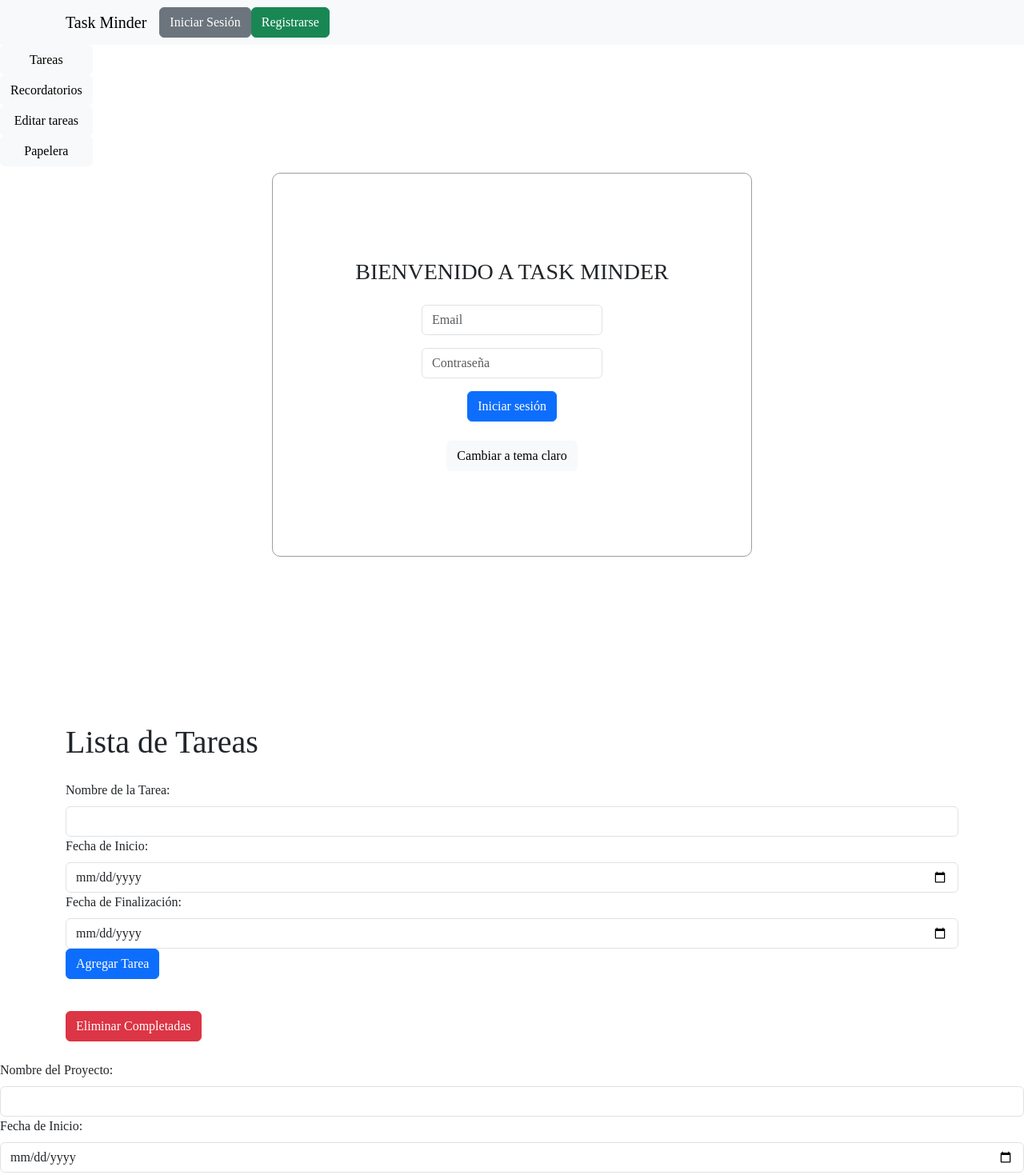
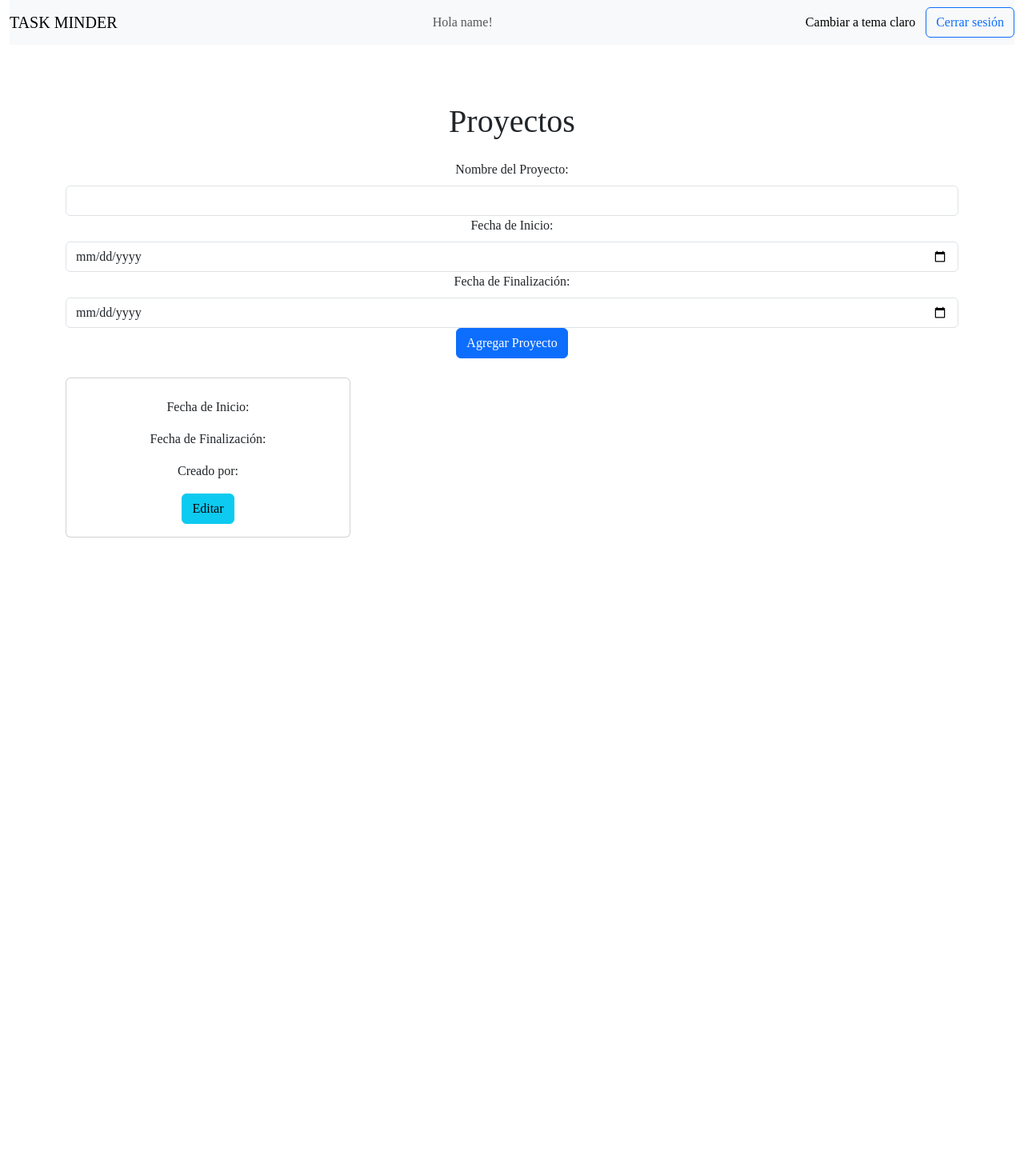
Before and after one commit to FrancoExeqGarcia/TPIToDoAppLC3, a React (Create React App) app in the folder todoapp/: page /home in a window 1280 px wide. Shown: the top 1469 px of the page at 80% size. After the commit the page ends 800 px from the top, so only its background shows below. Built offline with nearby package versions, Linux system fonts and the light colour scheme; sample sign-in values are in the browser's storage; a web font is replaced by a local one.

Commit message:
FixThemeAddRouteFixProject&Todos

```diff
--- a/todoapp/package.json
+++ b/todoapp/package.json
@@ -10,6 +10,7 @@
     "react": "^18.2.0",
     "react-bootstrap": "^2.9.1",
     "react-dom": "^18.2.0",
+    "react-router-dom": "^6.18.0",
     "react-scripts": "5.0.1",
     "web-vitals": "^2.1.4"
   },
--- a/todoapp/src/App.js
+++ b/todoapp/src/App.js
@@ -1,31 +1,56 @@
-import React from "react";
 import "./App.css";
-import SideBar from "./Components/sideBar/SideBar";
-import User from "./Components/user/User";
-import Projects from "./Components/projects/Projects";
-import Todos from "./Components/todos/Todos";
-import EditTodo from "./Components/editTodo/EditTodo";
-import NavBar from "./Components/navBar/NavBar";
-import AddNewProject from "./Components/addNewProject/AddNewProject";
+import {
+  Navigate,
+  RouterProvider,
+  createBrowserRouter,
+} from "react-router-dom";
+
 import Login from "./Components/logIn/LogIn";
+import Dashboard from "./Components/dashboard/Dashboard";
+import Protected from "./Components/security/protected/Protected";
+import PageNotFound from "./Components/security/pageNotFound/PageNotFound";
+import { ThemeContext } from "./Components/services/themeContext/theme.context";
 import { useContext } from "react";
-import { ThemeContext } from "./Components/services/themeContext/theme.context";
+import {
+  APIContext,
+  APIContextProvider,
+} from "./Components/services/apiContext/API.Context";
+import { Spinner } from "react-bootstrap";
 
 function App() {
   const { theme } = useContext(ThemeContext);
+  const { isLoading } = useContext(APIContext);
 
+  const router = createBrowserRouter([
+    {
+      path: "/",
+      element: <Navigate to="/login" replace />,
+    },
+    {
+      path: "/login",
+      element: <Login />,
+    },
+    {
+      path: "/home",
+      element: (
+        <Protected>
+          <Dashboard />
+        </Protected>
+      ),
+    },
+    {
+      path: "*",
+      element: <PageNotFound />,
+    },
+  ]);
   return (
-    <div /*className={`App ${theme === "DARK" && "dark-theme"}`}*/>
-      <NavBar>
-        <User />
-      </NavBar>
-      <SideBar>
-        <Projects />
-        <EditTodo />
-      </SideBar>
-      <Login />
-      <Todos />
-      <AddNewProject />
+    <div
+      className={`App ${theme === "DARK" && "dark-theme"} ${
+        isLoading && "opacity-80"
+      }`}
+    >
+      {isLoading && <Spinner />}
+      <RouterProvider router={router} />
     </div>
   );
 }
--- a/todoapp/src/Components/addNewProject/AddNewProject.js
+++ b/todoapp/src/Components/addNewProject/AddNewProject.js
@@ -1,10 +1,13 @@
-import React, { useState } from "react";
+import React, { useState, useContext } from "react";
 import { Form, Button } from "react-bootstrap";
+import { AuthenticationContext } from "../services/authenticationContext/authentication.context";
 
 function AddNewProject({ onAddProject }) {
   const [ProjectName, setProjectName] = useState("");
   const [startDate, setStartDate] = useState("");
   const [endDate, setEndDate] = useState("");
+  const { user } = useContext(AuthenticationContext);
+  const owner = user.email.split("@")[0];
 
   const handleSubmit = (e) => {
     e.preventDefault();
@@ -16,6 +19,7 @@ function AddNewProject({ onAddProject }) {
 
     const newProject = {
       name: ProjectName,
+      ownerName: owner,
       startDate,
       endDate,
     };
--- a/todoapp/src/Components/dashboard/Dashboard.js
+++ b/todoapp/src/Components/dashboard/Dashboard.js
@@ -1,14 +1,15 @@
-import { useContext } from "react";
-import { Button, Col, Row } from "react-bootstrap";
-//import { useNavigate } from "react-router";
+// Dashboard.jsx
+import React, { useContext } from "react";
+import { Button, Col, Container, Navbar, Row } from "react-bootstrap";
+import { useNavigate } from "react-router";
 import { AuthenticationContext } from "../services/authenticationContext/authentication.context";
-import { APIContext } from "../services/apiContext/ApiContext";
 import ToggleTheme from "../ui/toggleTheme/ToggleTheme";
+import Todos from "../todos/Todos";
+import Projects from "../projects/Projects";
 
 const Dashboard = () => {
   const { handleLogout, user } = useContext(AuthenticationContext);
-  const { toggleLoading } = useContext(APIContext);
-
+  const navigate = useNavigate();
   const username = user.email.split("@")[0];
 
   const handleLogoutInDashboard = () => {
@@ -17,19 +18,31 @@ const Dashboard = () => {
   };
 
   return (
-    <>
+    <Container fluid>
+      <Navbar bg="light" variant="light" className="d-flex align-items-center">
+        <Navbar.Brand>TASK MINDER</Navbar.Brand>
+        <Navbar.Toggle />
+        <Navbar.Collapse className="justify-content-end">
+          <Navbar.Text className="mr-4 ms-auto me-auto">
+            Hola {username}!
+          </Navbar.Text>
+          <ToggleTheme />
+          <Button
+            variant="outline-primary"
+            className="ml-2 mt-2 mt-md-0"
+            onClick={handleLogoutInDashboard}
+          >
+            Cerrar sesión
+          </Button>
+        </Navbar.Collapse>
+      </Navbar>
+
       <Row>
-        <Col className="d-flex justify-content-center align-items-center">
-          <h4>Hola {username}!</h4>
-        </Col>
-        <Col>
-          <ToggleTheme />
-        </Col>
-        <Col className="d-flex justify-content-end mx-4 py-2">
-          <Button onClick={handleLogoutInDashboard}>Cerrar sesión</Button>
+        <Col xs={12} className="text-center mt-4">
+          <Projects />
         </Col>
       </Row>
-    </>
+    </Container>
   );
 };
 
--- a/todoapp/src/Components/editProject/EditProject.js
+++ b/todoapp/src/Components/editProject/EditProject.js
@@ -1,7 +1,7 @@
 import React, { useState } from "react";
 import { Form, Button } from "react-bootstrap";
 
-function EditProject({ project, onUpdateProject, onCancel }) {
+function EditProject({ project, onUpdateProject, onCancel, onDeleteProject }) {
   const [editedName, setEditedName] = useState(project.name);
   const [editedStartDate, setEditedStartDate] = useState(project.startDate);
   const [editedEndDate, setEditedEndDate] = useState(project.endDate);
@@ -45,6 +45,9 @@ function EditProject({ project, onUpdateProject, onCancel }) {
           onChange={(e) => setEditedEndDate(e.target.value)}
         />
       </Form.Group>
+      <Button variant="danger" onClick={onDeleteProject}>
+        Eliminar
+      </Button>
       <Button variant="primary" type="submit">
         Guardar
       </Button>
--- a/todoapp/src/Components/logIn/LogIn.js
+++ b/todoapp/src/Components/logIn/LogIn.js
@@ -1,5 +1,6 @@
 import React, { useRef, useState, useContext } from "react";
 import "./Login.css";
+import { useNavigate } from "react-router";
 import { AuthenticationContext } from "../services/authenticationContext/authentication.context";
 import ToggleTheme from "../ui/toggleTheme/ToggleTheme";
 import { ThemeContext } from "../services/themeContext/theme.context";
@@ -13,6 +14,7 @@ const Login = () => {
 
   const emailRef = useRef(null);
   const passwordRef = useRef(null);
+  const navigate = useNavigate();
 
   const emailChangeHandler = (event) => {
     if (emailRef.current.value.length > 0) {
@@ -28,16 +30,21 @@ const Login = () => {
   const signInHandler = () => {
     if (emailRef.current.value.length === 0) {
       emailRef.current.focus();
+      passwordRef.current.style.borderColor = "red";
+      passwordRef.current.style.outline = "none";
       alert("Email vacío");
       return;
     }
 
     if (password.length === 0) {
       passwordRef.current.focus();
+      passwordRef.current.style.borderColor = "red";
+      passwordRef.current.style.outline = "none";
       alert("Contraseña vacia");
       return;
     }
     handleLogin(email);
+    navigate("/home");
   };
 
   return (
@@ -69,7 +76,7 @@ const Login = () => {
           className="btn btn-primary btn-block"
           type="button"
         >
-          Iniciar sesión
+          Iniciar sesion
         </button>
         <ToggleTheme />
       </div>
--- a/todoapp/src/Components/projectCard/ProjectCard.js
+++ b/todoapp/src/Components/projectCard/ProjectCard.js
@@ -1,7 +1,7 @@
 import React from "react";
 import { Card, Button, Form } from "react-bootstrap";
 
-function ProjectCard({ project, onDeleteProject, onEditProject, onMarkAsCompleted }) {
+function ProjectCard({ project, onEditProject }) {
   const handleEditClick = () => {
     if (!project.isCompleted) {
       onEditProject(project);
@@ -14,14 +14,7 @@ function ProjectCard({ project, onDeleteProject, onEditProject, onMarkAsComplete
         <Card.Title>{project.name}</Card.Title>
         <Card.Text>Fecha de Inicio: {project.startDate}</Card.Text>
         <Card.Text>Fecha de Finalización: {project.endDate}</Card.Text>
-        <Form.Check
-          type="checkbox"
-          label="Completada"
-          checked={project.isCompleted}
-          onChange={() => {
-            onMarkAsCompleted(project.id);
-          }}
-        />
+        <Card.Text>Creado por:{project.ownerName}</Card.Text>
         <Button
           variant="info"
           onClick={handleEditClick}
@@ -29,9 +22,6 @@ function ProjectCard({ project, onDeleteProject, onEditProject, onMarkAsComplete
         >
           Editar
         </Button>
-        <Button variant="danger" onClick={onDeleteProject}>
-          Eliminar
-        </Button>
       </Card.Body>
     </Card>
   );
--- a/todoapp/src/Components/projects/Projects.js
+++ b/todoapp/src/Components/projects/Projects.js
@@ -5,7 +5,7 @@ import EditProject from "../editProject/EditProject"; // Importa el nuevo compon
 import AddNewProject from "../addNewProject/AddNewProject";
 
 function Projects() {
-  const [projects, setProjects] = useState([]);
+  const [projects, setProjects] = useState([{ tasks: [] }]);
   const [editingProjects, setEditingProject] = useState(null);
 
   const addProject = (newProject) => {
@@ -44,19 +44,16 @@ function Projects() {
 
       <Row className="mt-4">
         {projects.map((project, index) => (
-          <Col key={index} xs={12} md={6} lg={4} className="mb-3">
+          <Col key={index} xs={6} md={6} lg={4} className="mb-3">
             {editingProjects === project ? (
               <EditProject
                 project={project}
                 onUpdateProject={saveEditedProject}
                 onCancel={cancelEdit}
+                onDeleteProject={() => deleteProject(index)}
               />
             ) : (
-              <ProjectCard
-                project={project}
-                onDeleteProject={() => deleteProject(index)}
-                onEditProject={editProject}
-              />
+              <ProjectCard project={project} onEditProject={editProject} />
             )}
           </Col>
         ))}
--- /dev/null
+++ b/todoapp/src/Components/security/pageNotFound/PageNotFound.js
@@ -0,0 +1,19 @@
+import React from "react";
+import { Button } from "react-bootstrap";
+import { useNavigate } from "react-router";
+
+const PageNotFound = () => {
+  const navigate = useNavigate();
+
+  const backToHomePageHandler = () => {
+    navigate("/login");
+  };
+  return (
+    <div className="text-center">
+      <h2 className="my-4">¡Oops! La página solicitada no fue encontrada</h2>
+      <Button onClick={backToHomePageHandler}>Volver a iniciar sesión</Button>
+    </div>
+  );
+};
+
+export default PageNotFound;
--- a/todoapp/src/Components/todoForm/TodoForm.js
+++ b/todoapp/src/Components/todoForm/TodoForm.js
@@ -37,7 +37,7 @@ function TodoForm({ onAddTask }) {
   return (
     <Form onSubmit={handleSubmit} className="mt-4">
       <Form.Group>
-        <Form.Label>Nombre de la Tarea:</Form.Label>
+        <Form.Label className="text-right">Nombre de la Tarea:</Form.Label>
         <Form.Control
           type="text"
           value={taskName}
@@ -45,7 +45,7 @@ function TodoForm({ onAddTask }) {
         />
       </Form.Group>
       <Form.Group>
-        <Form.Label>Fecha de Inicio:</Form.Label>
+        <Form.Label className="text-right">Fecha de Inicio:</Form.Label>
         <Form.Control
           type="date"
           value={startDate}
@@ -53,14 +53,14 @@ function TodoForm({ onAddTask }) {
         />
       </Form.Group>
       <Form.Group>
-        <Form.Label>Fecha de Finalización:</Form.Label>
+        <Form.Label className="text-right">Fecha de Finalización:</Form.Label>
         <Form.Control
           type="date"
           value={endDate}
           onChange={(e) => setEndDate(e.target.value)}
         />
       </Form.Group>
-      <Button variant="primary" type="submit">
+      <Button variant="primary" type="submit" className="mt-3">
         Agregar Tarea
       </Button>
     </Form>
--- a/todoapp/src/Components/todos/Todos.js
+++ b/todoapp/src/Components/todos/Todos.js
@@ -62,14 +62,12 @@ function Todos() {
   };
 
   return (
-    <Container>
-      <h1 className="mt-5">Lista de Tareas</h1>
+    <Container className="mt-4">
+      <h1 className="text-center mb-4">Lista de Tareas</h1>
 
-      {/* Pasa la función addTask como prop a TodoForm */}
       <TodoForm onAddTask={addTask} />
 
       <Row className="mt-4">
-        {/* Renderiza cada tarea utilizando TodoCard o EditTodo según corresponda */}
         {tasks.map((task, index) => (
           <Col key={index} xs={12} md={6} lg={4} className="mb-3">
             {editingTask === task ? (
@@ -83,16 +81,15 @@ function Todos() {
                 task={task}
                 onDeleteTask={() => deleteTask(index)}
                 onEditTask={editTask}
-                onMarkAsCompleted={markTaskAsCompleted} // Pasa la función de marca como completada
+                onMarkAsCompleted={markTaskAsCompleted}
               />
             )}
           </Col>
         ))}
       </Row>
 
-      <div className="mt-3">
-        {/* Botón para eliminar tareas completadas */}
-        <Button variant="danger" onClick={deleteCompletedTasks}>
+      <div className="text-center mt-3">
+        <Button variant="outline-danger" onClick={deleteCompletedTasks}>
           Eliminar Completadas
         </Button>
       </div>
--- a/todoapp/src/Components/ui/toggleTheme/ToggleTheme.js
+++ b/todoapp/src/Components/ui/toggleTheme/ToggleTheme.js
@@ -7,7 +7,7 @@ const ToggleTheme = () => {
 
   return (
     <Button
-      className="mt-4"
+      className="ml-2 mt-2 mt-md-0"
       onClick={toggleTheme}
       variant={theme === "light" ? "dark" : "light"}
     >
```
Also changed, not shown: 1 other file (tests, documents, lock files or other folders).
